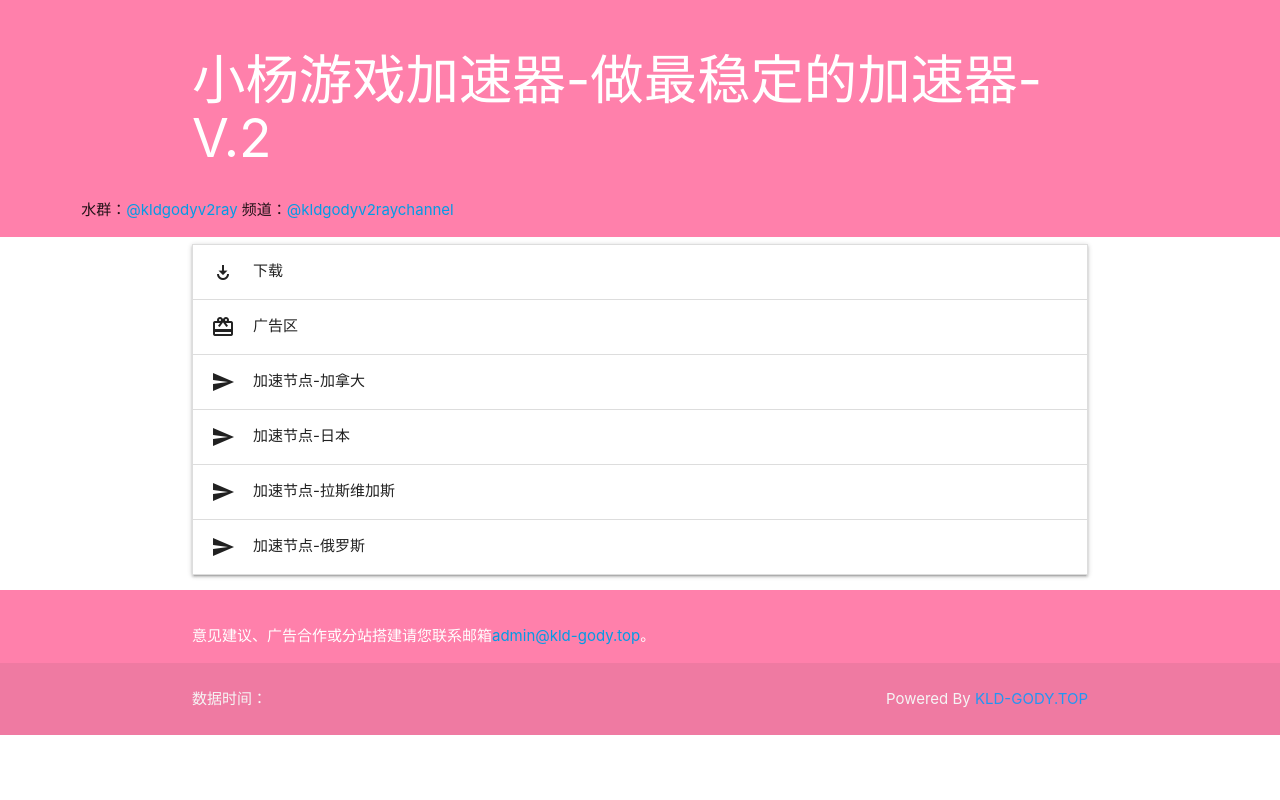
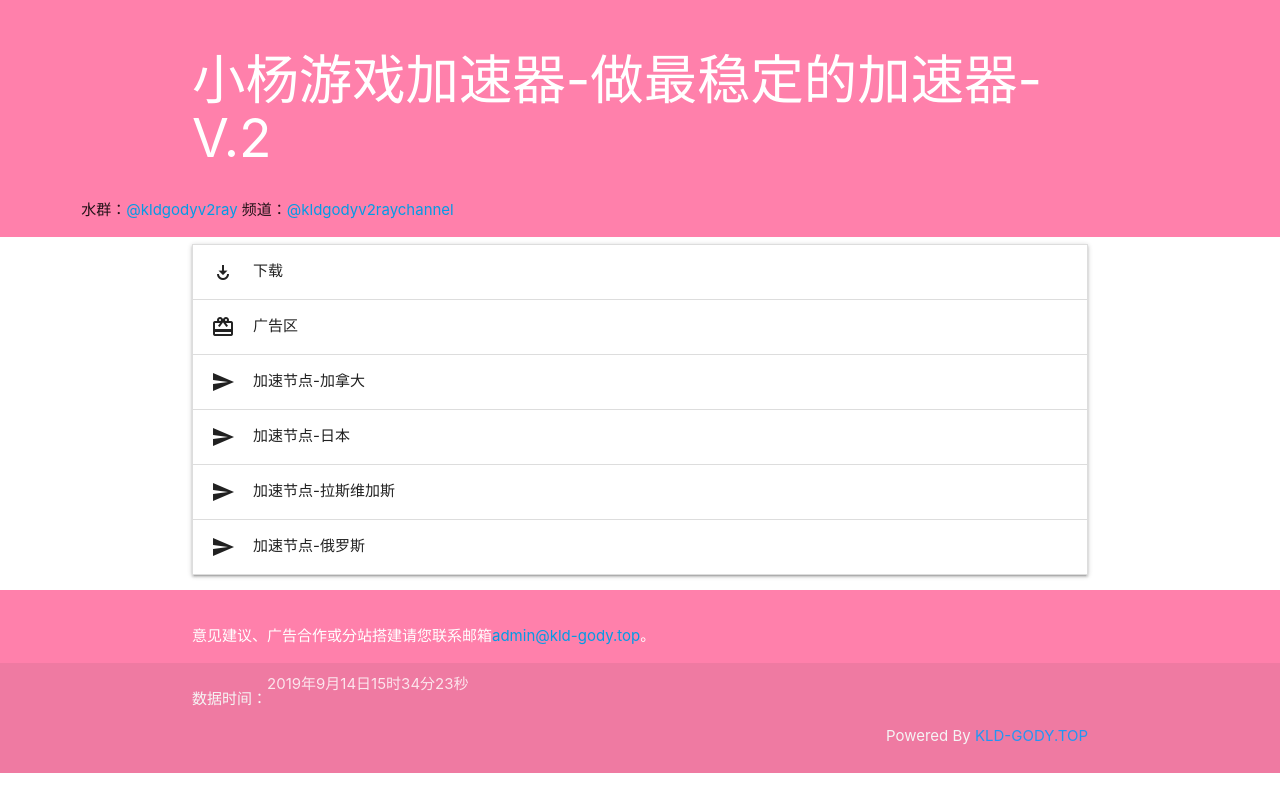
Before and after one commit to KLDGodYTestPage/KLDGodYTestPage.github.io, a plain HTML site: page index.html in a window 1280 px wide. Drawn offline with nearby package versions, Linux system fonts and the light colour scheme; some packages are replaced by stand-ins of ours; a script that the page names is missing.

Commit message:
Update index.html

```diff
--- a/index.html
+++ b/index.html
@@ -183,7 +183,7 @@ now = now + date.getSeconds()+"秒";
 document.getElementById("nowDiv").innerHTML = now; //div的html是now这个字符串
 setTimeout("show()",1000); //设置过1000毫秒就是1秒，调用show方法
 }
-</script>  </p>          <p class="grey-text text-lighten-4 right">Powered By <a class="blue-text" href="/">KLD-GODY.TOP</a>
+</script><div id="nowDiv"></div></p>          <p class="grey-text text-lighten-4 right">Powered By <a class="blue-text" href="/">KLD-GODY.TOP</a>
 </p>
         </div>
     </div></footer>
```
